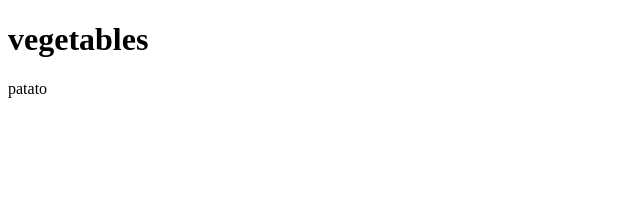
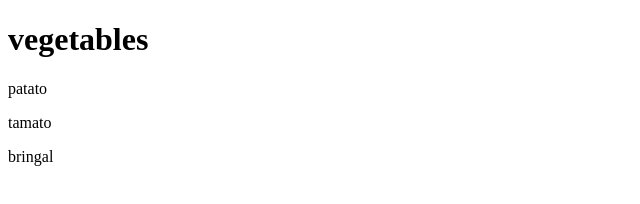
Before and after one commit to Milind-dev8/shopping, a plain HTML site: page index.html in a window 1280 px wide. Shown: the whole page, without its empty margins (0-640 px from the left). Drawn offline with Linux system fonts and the light colour scheme.

Commit message:
add 2 items

```diff
--- a/index.html
+++ b/index.html
@@ -9,5 +9,7 @@
 <body>
     <h1> vegetables </h1>
     <p> patato </p>
+    <p> tamato</p>
+    <p> bringal</p>
 </body>
 </html>
```
